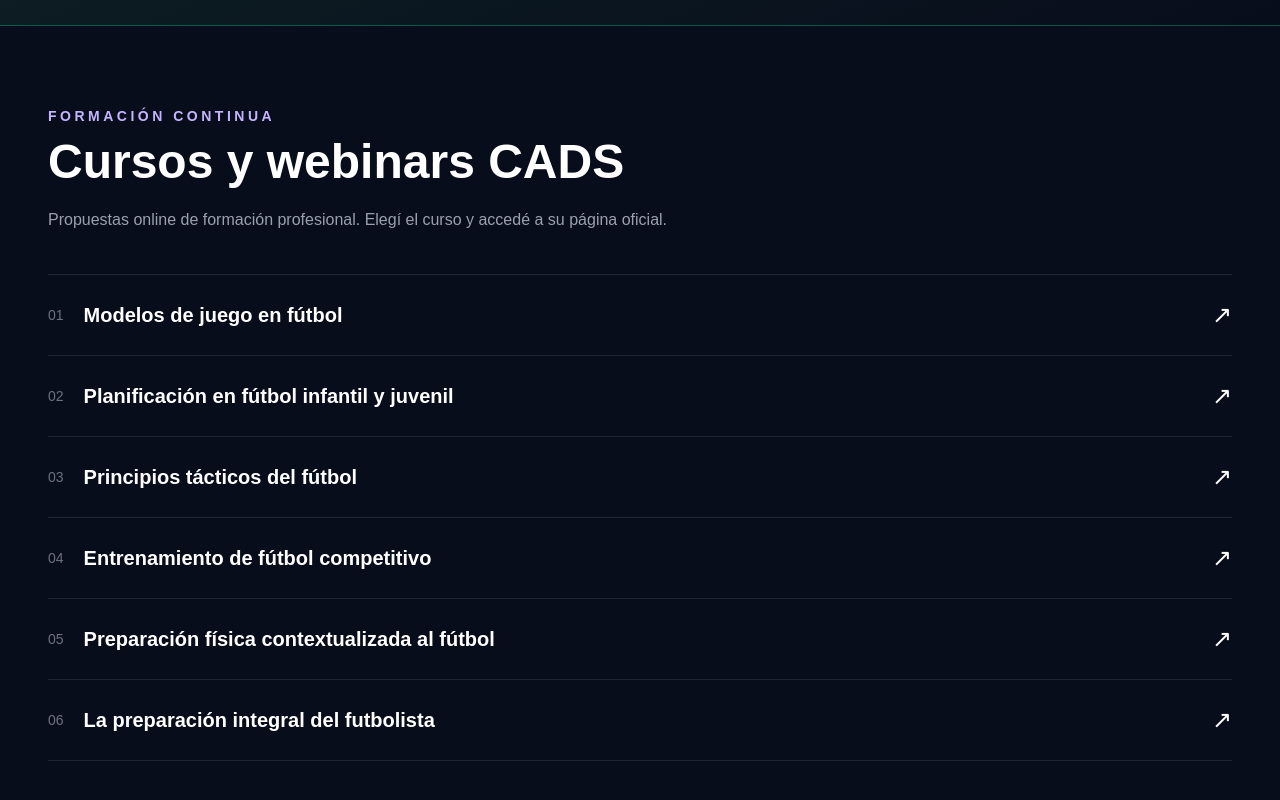
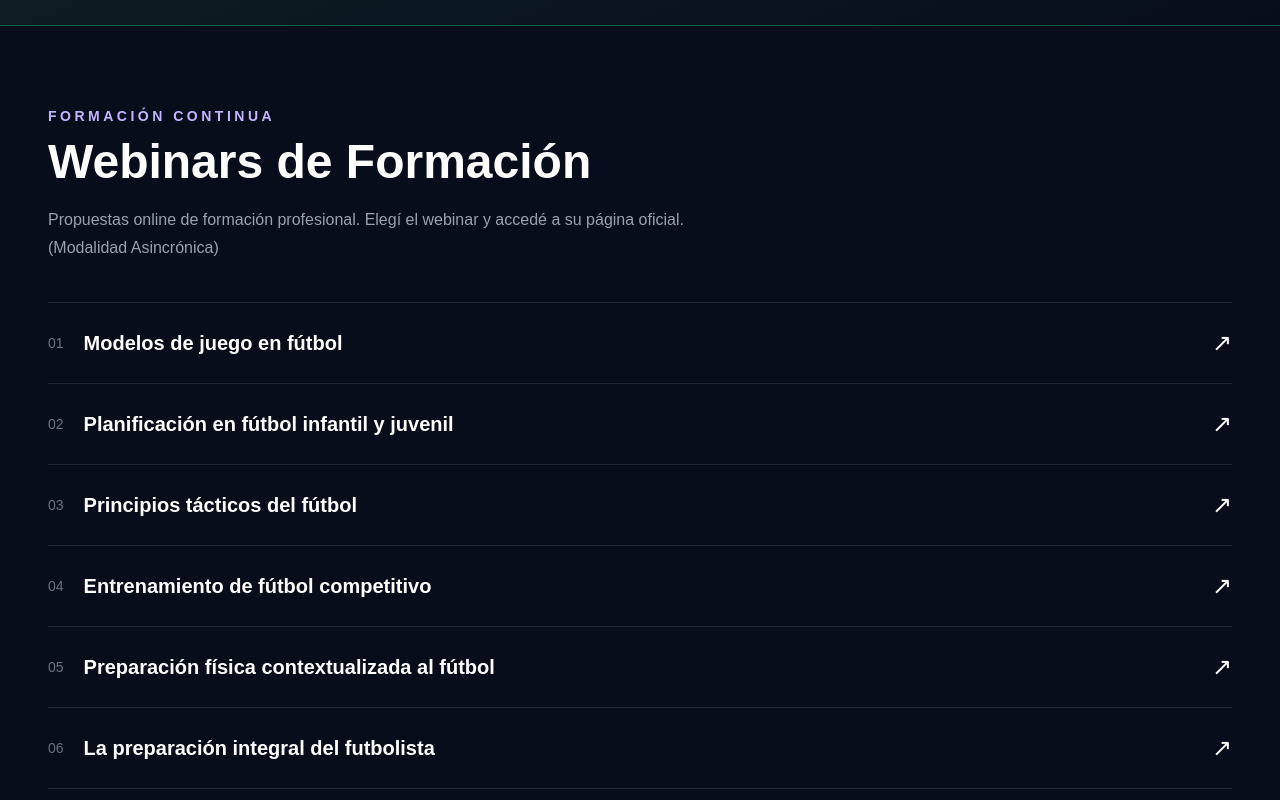
Before and after one commit to Mariand33/TRAIN-FOOTBAL, a Next.js app in the folder train-football/: page / in a window 1280 px wide. Shown: the part 4840-5640 px from the top of the page. Built offline with nearby package versions, Linux system fonts and the light colour scheme; no server answers; the database is empty.

Commit message:
Actualiza nombre y modalidad de webinars

```diff
--- a/train-football/app/page.tsx
+++ b/train-football/app/page.tsx
@@ -47,7 +47,7 @@ const entrenamientos = [
 const novedades = [
   { categoria: "CAMPUS 2026", titulo: "Cuatro jornadas de formación en Bahía Blanca", texto: "Del 7 al 10 de diciembre. Categorías 2011, 2012, 2013 y 2014.", destino: "#campus" },
   { categoria: "CAPACITACIÓN", titulo: "Jornada teórico-práctica", texto: "Un espacio de actualización para entrenadores y profesionales del fútbol.", destino: "#jornada" },
-  { categoria: "FORMACIÓN", titulo: "Cursos y webinars CADS", texto: "Propuestas de capacitación online para seguir creciendo profesionalmente.", destino: "#cursos" },
+  { categoria: "FORMACIÓN", titulo: "Webinars de Formación", texto: "Propuestas de capacitación online para seguir creciendo profesionalmente.", destino: "#cursos" },
 ];
 
 export default function Home() {
@@ -316,7 +316,7 @@ return (
         </div>
       </section>
 
-<section id="cursos" className="mx-auto max-w-7xl px-6 py-20 md:px-12"><p className="text-sm font-bold uppercase tracking-[0.25em] text-violet-300">Formación continua</p><h2 className="mt-3 text-4xl font-black md:text-5xl">Cursos y webinars CADS</h2><p className="mt-5 max-w-2xl leading-7 text-gray-400">Propuestas online de formación profesional. Elegí el curso y accedé a su página oficial.</p>
+<section id="cursos" className="mx-auto max-w-7xl px-6 py-20 md:px-12"><p className="text-sm font-bold uppercase tracking-[0.25em] text-violet-300">Formación continua</p><h2 className="mt-3 text-4xl font-black md:text-5xl">Webinars de Formación</h2><p className="mt-5 max-w-2xl leading-7 text-gray-400">Propuestas online de formación profesional. Elegí el webinar y accedé a su página oficial. (Modalidad Asincrónica)</p>
         <div className="mt-10 divide-y divide-white/10 border-y border-white/10">{cursos.map((curso,i)=><a key={curso.url} href={curso.url} target="_blank" rel="noreferrer" className="group flex items-center justify-between gap-5 py-6 hover:text-violet-300"><div className="flex items-center gap-5"><span className="text-sm text-gray-500">0{i+1}</span><h3 className="text-lg font-semibold md:text-xl">{curso.nombre}</h3></div><span className="text-2xl transition group-hover:translate-x-1">↗</span></a>)}</div>
       </section>
 
```
